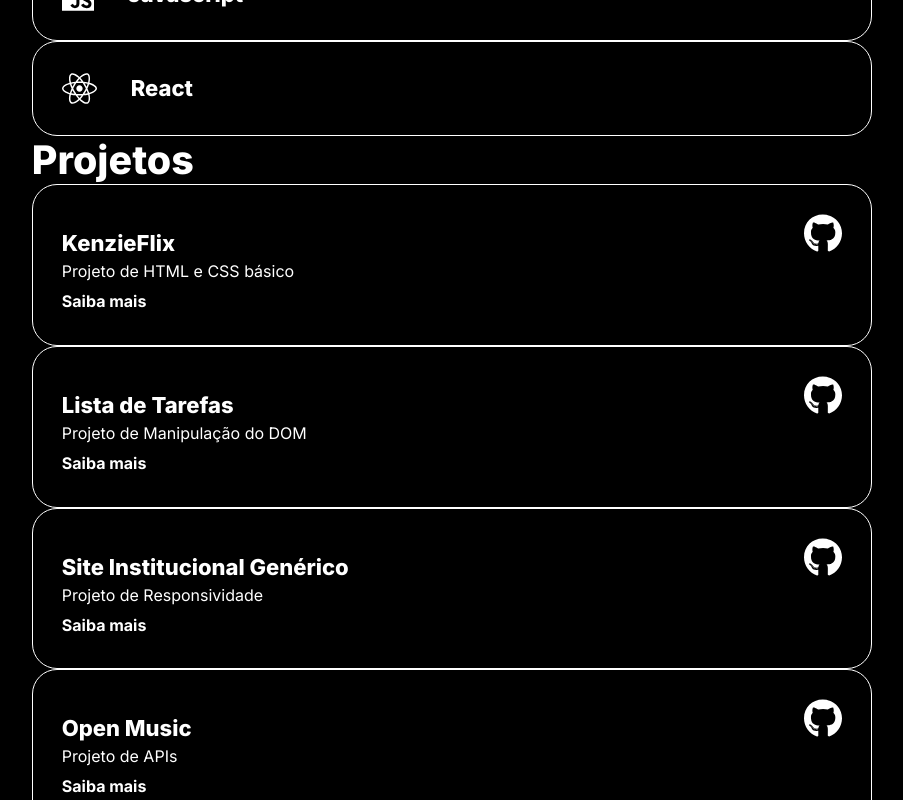
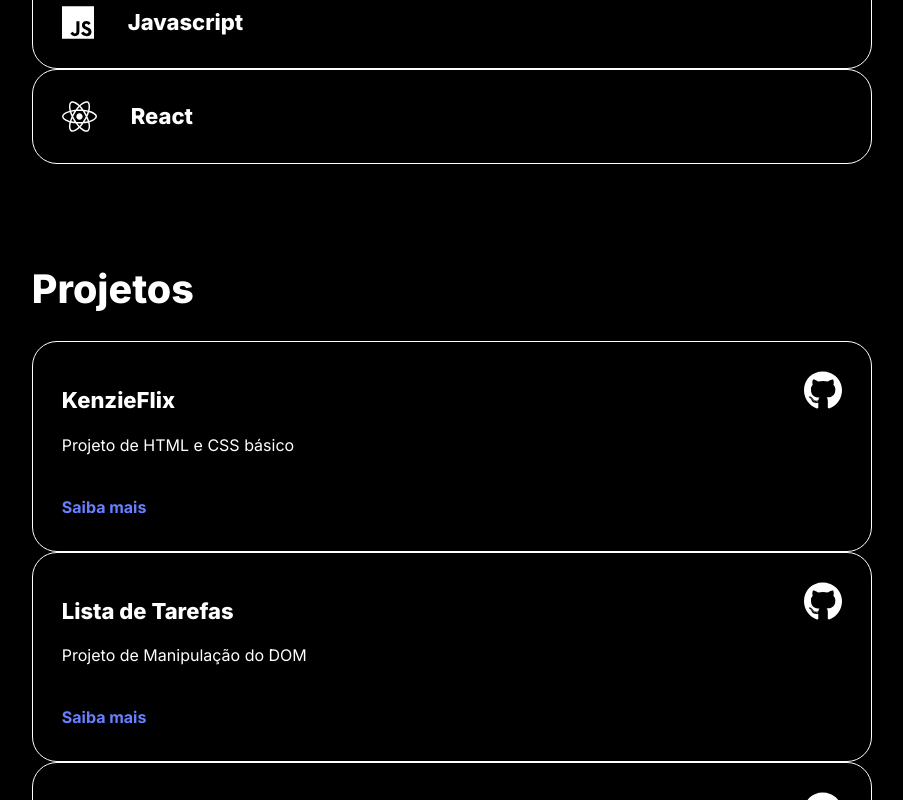
Before and after one commit to ipullynnhah/m3-s1-entrega-porfolio-ipullynnhah, a React (Vite) app: page / in a window 1280 px wide. Shown: the part 1060-1860 px from the top of the page, without its empty margins (188-1091 px from the left). Built offline with nearby package versions, Linux system fonts and the light colour scheme.

Commit message:
feat: style tech/project sections missing flex for the cards

```diff
--- a/src/components/ProjectSection/ProjectList/index.jsx
+++ b/src/components/ProjectSection/ProjectList/index.jsx
@@ -1,10 +1,11 @@
 import { projects } from "../../../data/projects";
+import styles from "../style.module.css";
 
 import { ProjectCard } from "./ProjectCard";
 
 export function ProjectList() {
   return (
-    <ul className={"#projects"}>
+    <ul className={`${styles.projectList} list`} id={"#projects"}>
       {projects.map(({ id, name, link, repo, description }) => (
         <ProjectCard
           key={id}
--- a/src/components/ProjectSection/index.jsx
+++ b/src/components/ProjectSection/index.jsx
@@ -1,8 +1,9 @@
 import { ProjectList } from "./ProjectList";
+import styles from "./style.module.css";
 
 export function ProjectSection() {
   return (
-    <section>
+    <section className={styles.project}>
       <h2 className={"title md"}>Projetos</h2>
       <ProjectList />
     </section>
--- /dev/null
+++ b/src/components/ProjectSection/style.module.css
@@ -0,0 +1,11 @@
+.project {
+  margin: 6.31rem 0 2.69rem;
+}
+
+.projectList p {
+  margin: 1.06rem 0 2rem;
+}
+
+.projectList div a:hover {
+  opacity: 0.4;
+}
--- a/src/components/TechSection/TechList/index.jsx
+++ b/src/components/TechSection/TechList/index.jsx
@@ -4,7 +4,7 @@ import { TechCard } from "./TechCard";
 
 export function TechList() {
   return (
-    <ul className={"#stacks"}>
+    <ul className={"list"} id={"#stacks"}>
       {technologies.map(({ id, name, icon }) => (
         <TechCard key={id} name={name} icon={icon} />
       ))}
--- /dev/null
+++ b/src/components/TechSection/style.module.css
@@ -0,0 +1,2 @@
+.techList ul {
+}
--- a/src/components/fragments/LinkIcon/style.module.css
+++ b/src/components/fragments/LinkIcon/style.module.css
@@ -1,6 +1,7 @@
-.linkIcon:hover {
-  opacity: 0.5;
-}
+/* TODO: place this on the code for projects */
+/* .linkIcon:hover { */
+/*   opacity: 0.5; */
+/* } */
 
 .linkIcon img {
   height: 2.375rem;
--- a/src/styles/card.css
+++ b/src/styles/card.css
@@ -1,4 +1,5 @@
 .card {
+  width: 100%;
   border-radius: 1.5625rem;
   border: 1px solid;
   padding: 1.81rem;
--- a/src/styles/index.css
+++ b/src/styles/index.css
@@ -1,4 +1,5 @@
 @import url("reset.css");
 @import url("globalStyles.css");
 @import url("typography.css");
+@import url("list.css");
 @import url("card.css");
--- /dev/null
+++ b/src/styles/list.css
@@ -0,0 +1,5 @@
+.list {
+  margin-top: 1.75rem;
+  display: flex;
+  flex-wrap: wrap;
+}
--- a/src/styles/typography.css
+++ b/src/styles/typography.css
@@ -31,4 +31,10 @@
 
 .link.learn-more {
   font: var(--font-link-brand);
+  color: var(--color-brand);
 }
+
+.link.learn-more:hover {
+  color: var(--color-brand-hover);
+  text-decoration: underline;
+}
```
